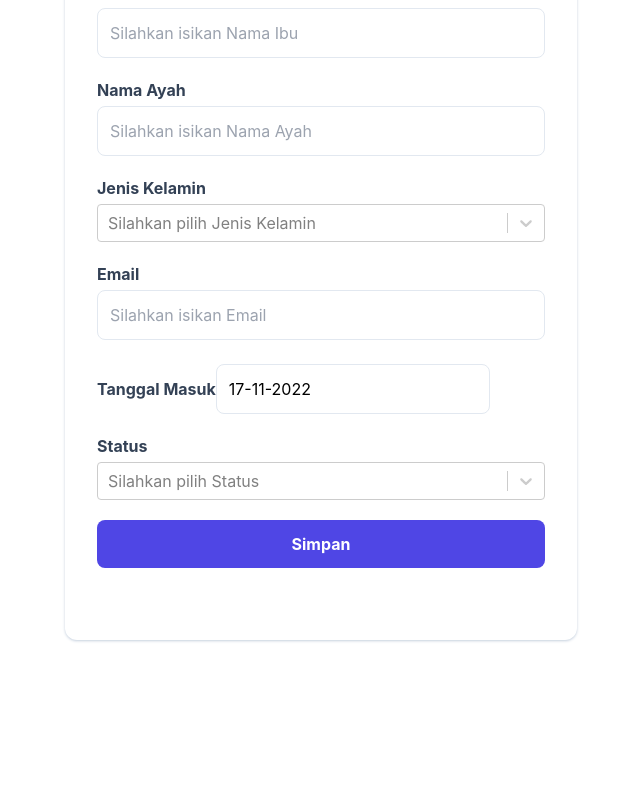
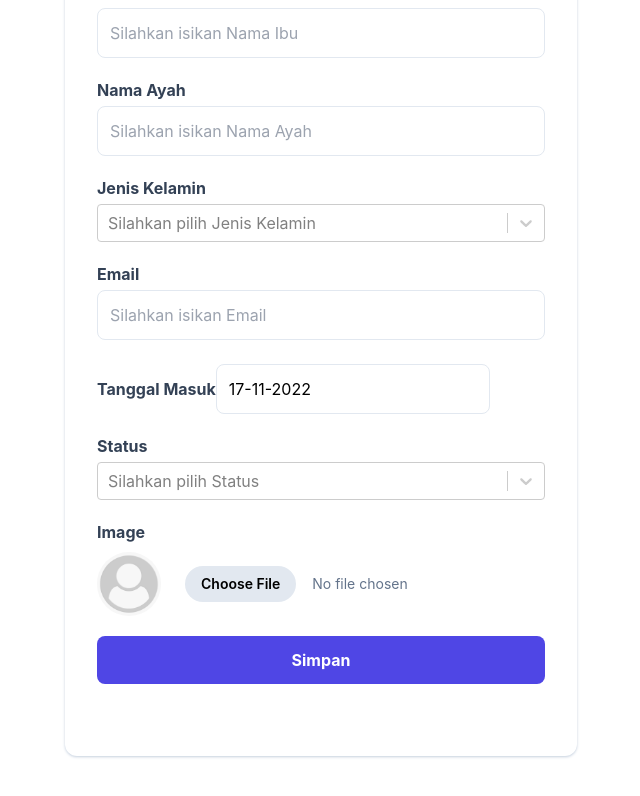
Before and after one commit to izzyzammil/smamdt-school-fe, a React (Create React App) app: page /add in a window 1280 px wide. Shown: the part 696-1492 px from the top of the page, without its empty margins (319-959 px from the left). Before the commit the page ends 1376 px from the top, so only its background shows below. Built offline with nearby package versions, Linux system fonts and the light colour scheme.

Commit message:
add upload file in table student

```diff
--- a/src/components/Student/AddStudent.jsx
+++ b/src/components/Student/AddStudent.jsx
@@ -1,13 +1,16 @@
 import axios from "axios";
-import React from "react";
+import React, { useState } from "react";
 import { useNavigate } from "react-router-dom";
 import { useFormik } from "formik";
 import Select from "react-select";
 import DatePicker from "react-datepicker";
+import DefaultProfile from "../../image/default-profile.png";
 import "react-datepicker/dist/react-datepicker.css";
 
 export const AddStudent = () => {
   const navigate = useNavigate();
+  const [file, setFile] = useState("");
+  const [preview, setPreview] = useState("");
 
   const { values, handleChange, handleSubmit, setFieldValue } = useFormik({
     initialValues: {
@@ -25,18 +28,38 @@ export const AddStudent = () => {
       status: "",
     },
     onSubmit: async (e) => {
+      const formData = new FormData();
+      // Object.entries(values).forEach(([key, value]) => formData.append(key, value));
+
+      formData.append("nisn", values.nisn);
+      formData.append("registrationId", values.registrationId);
+      formData.append("name", values.name);
+      formData.append("placeOfBirth", values.placeOfBirth);
+      formData.append("birthDate", values.birthDate);
+      formData.append("address", values.address);
+      formData.append("motherName", values.motherName);
+      formData.append("fatherName", values.fatherName);
+      formData.append("email", values.email);
+      formData.append("dateOfEntry", values.dateOfEntry);
+      formData.append("gender", values.gender);
+      formData.append("status", values.status);
+      formData.append("studentFile", file);
       try {
-        // e.preventDefault();
-
-        const _body = { ...values };
-        console.log({ _body });
-        await axios.post("http://localhost:3333/students", _body);
+        await axios.post("http://localhost:3333/students", formData, {
+          headers: { "Content-Type": "multipart/form-data" },
+        });
         navigate("/");
       } catch (err) {
         console.log(err.response.data);
       }
     },
   });
+
+  const loadImage = (e) => {
+    const image = e.target.files[0];
+    setFile(image);
+    setPreview(URL.createObjectURL(image));
+  };
 
   const formList = [
     {
@@ -109,7 +132,16 @@ export const AddStudent = () => {
       option: [
         { label: "Siswa Baru", value: "Siswa_Baru" },
         { label: "Pindahan", value: "Pindahan" },
+        { label: "Lulus", value: "Lulus" },
+        { label: "Tidak Lulus", value: "Tidak_Lulus" },
+        { label: "Berhenti", value: "Berhenti" },
       ],
+    },
+    {
+      key: "studentFile",
+      label: "Image",
+      placeholder: "",
+      type: "File",
     },
   ];
 
@@ -119,7 +151,7 @@ export const AddStudent = () => {
         <div className="flex flex-col">
           {formList.map((item, index) => (
             <div className="mb-5" key={index}>
-              {item.type === "Select" || item.type === "PickerDate" ? (
+              {item.type === "Select" || item.type === "PickerDate" || item.type === "File" ? (
                 <div>
                   <label htmlFor="" className="font-bold text-slate-700">
                     {item.label}
@@ -131,7 +163,7 @@ export const AddStudent = () => {
                       placeholder={item.placeholder}
                       onChange={(e) => setFieldValue(item.key, e.value)}
                     />
-                  ) : (
+                  ) : item.type === "PickerDate" ? (
                     <DatePicker
                       selected={values[item.key]}
                       onChange={(date) => setFieldValue(item.key, date)}
@@ -141,6 +173,20 @@ export const AddStudent = () => {
                       showYearDropdown
                       dropdownMode="select"
                     />
+                  ) : (
+                    <div className="flex items-center space-x-6 mt-2">
+                      <div className="shrink-0">
+                        <img className="h-16 w-16 object-cover rounded-full" src={preview ? preview : DefaultProfile} alt="profile-student" />
+                      </div>
+                      <label className="block">
+                        <span className="sr-only">Choose File</span>
+                        <input
+                          type="file"
+                          className="block w-full text-sm text-slate-500 file:mr-4 file:py-2 file:px-4 file:rounded-full file:border-0 file:text-sm file:font-semibold file:bg-slate-200 file:text-black hover:file:bg-slate-400"
+                          onChange={loadImage}
+                        />
+                      </label>
+                    </div>
                   )}
                 </div>
               ) : (
--- a/src/components/Student/StudentList.jsx
+++ b/src/components/Student/StudentList.jsx
@@ -6,6 +6,7 @@ import moment from "moment/moment";
 import { FontAwesomeIcon } from "@fortawesome/react-fontawesome";
 import { faEdit, faTrash } from "@fortawesome/free-solid-svg-icons";
 import { faEye } from "@fortawesome/free-regular-svg-icons";
+import DefaultProfile from "../../image/default-profile.png";
 
 export const StudentList = () => {
   const { mutate } = useSWRConfig();
@@ -33,10 +34,11 @@ export const StudentList = () => {
             <thead className="text-xs text-gray-700 uppercase bg-gray-100">
               <tr>
                 <th className="py-3 px-2 text-center">No</th>
+                <th className="py-3 px-6">Profil</th>
                 <th className="py-3 px-6">Nisn</th>
                 <th className="py-3 px-6 text-center">No Induk</th>
                 <th className="py-3 px-6">Nama</th>
-                <th className="py-3 px-6">JGender</th>
+                <th className="py-3 px-6">Gender</th>
                 <th className="py-3 px-6">Alamat</th>
                 <th className="py-3 px-6">Tanggal Masuk</th>
                 <th className="py-3 px-6">Status</th>
@@ -47,6 +49,15 @@ export const StudentList = () => {
               {data.map((item, index) => (
                 <tr className="bg-white border-b hover:bg-gray-300" key={index}>
                   <td className="py-3 px-2 text-center">{index + 1}</td>
+                  <td className="py-3 px-6">
+                    <div className="shrink-0">
+                      <img
+                        className="h-10 w-10 object-cover rounded-full"
+                        src={item.studentUrl ? item.studentUrl : DefaultProfile}
+                        alt="profile-student"
+                      />
+                    </div>
+                  </td>
                   <td className="py-3 px-6">{item.nisn}</td>
                   <td className="py-3 px-6 text-center">{item.registrationId}</td>
                   <td className="py-3 px-6">{item.name}</td>
```
Also changed, not shown: src/image/default-profile.png (added).
